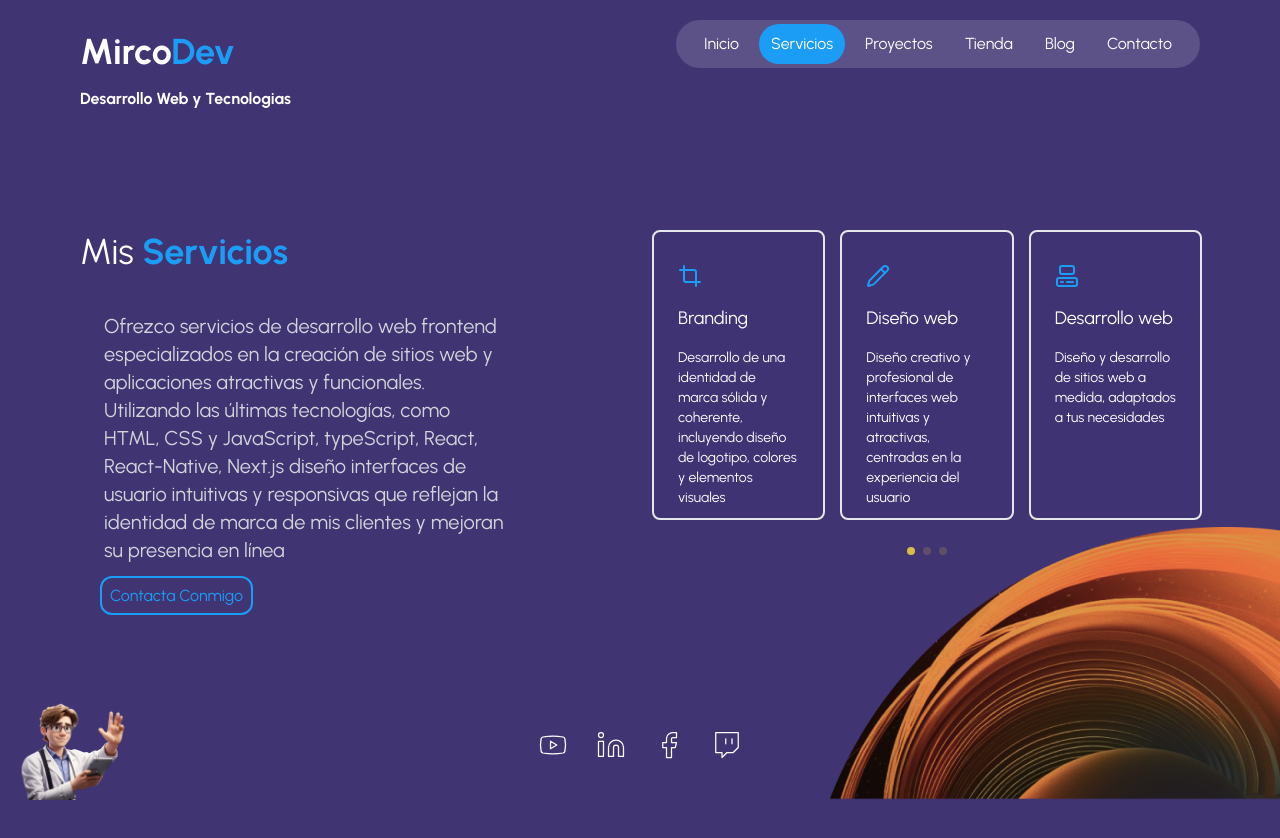
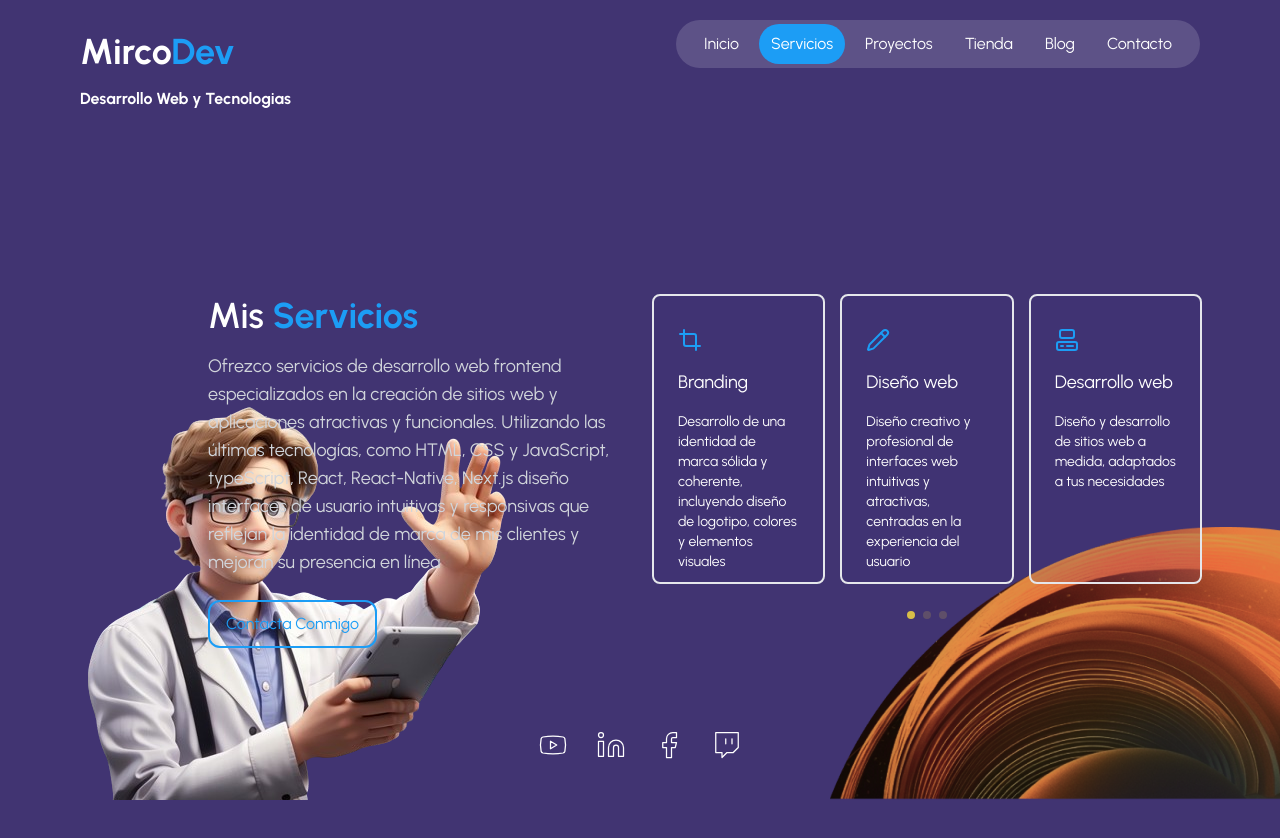
Before and after one commit to mirco-calle/my-landing-web, a Next.js app: page /services in a window 1280 px wide. Shown: the top 838 px of the page. Before the commit the page ends 800 px from the top, so only its background shows below. Built offline with nearby package versions, Linux system fonts and the light colour scheme.

Commit message:
cambios services

```diff
--- a/app/(routes)/services/page.tsx
+++ b/app/(routes)/services/page.tsx
@@ -11,17 +11,17 @@ const Services = () => {
       <CircleImage />
       <AvatarServices />
       <div
-        className="grid items-center justify-center h-screen max-w-5lx gap-6
-      mx-auto md:grid-cols-2 md:px-20"
+        className="grid items-center justify-center min-h-screen max-w-5xl gap-6
+        px-4 py-8 mx-auto mt-16 md:grid-cols-2 md:px-20 relative z-10"
       >
-        <div className=" max-w-[450px] mt-20 md:mt-0 ">
+        <div className="max-w-[450px] w-full mx-auto mt-16 md:mt-0">
           <h1
-            className="text-2xl leading-tight text-center py-10
-                       md:text-left md:text-4xl md: mb-0"
+            className="text-3xl font-semibold leading-tight text-center py-4
+                       md:text-left md:text-4xl md:mb-0"
           >
-            Mis <span className=" font-bold text-secondary">Servicios</span>
+            Mis <span className="font-bold text-secondary">Servicios</span>
           </h1>
-          <p className="mb-5 text-xl text-gray-300 mx-6">
+          <p className="mb-6 text-base text-gray-300 px-4 md:px-0 md:text-lg">
             Ofrezco servicios de desarrollo web frontend especializados en la
             creación de sitios web y aplicaciones atractivas y funcionales.
             Utilizando las últimas tecnologías, como HTML, CSS y JavaScript,
@@ -29,16 +29,19 @@ const Services = () => {
             usuario intuitivas y responsivas que reflejan la identidad de marca
             de mis clientes y mejoran su presencia en línea
           </p>
-          <Link
-            href="https://wa.link/s3pozw"
-            className=" mx-5 px-2 py-2 transition-all border-2 cursor-pointer text-secondary border-secondary
-                   text-md w-fit rounded-xl hover:shadow-xl hover:shadow-secondary"
-          >
-            Contacta Conmigo
-          </Link>
+          <div className="text-center md:text-left">
+            <Link
+              href="https://wa.link/s3pozw"
+              className="inline-block px-4 py-2.5 transition-all border-2 cursor-pointer
+                     text-secondary border-secondary text-md rounded-xl
+                     hover:shadow-xl hover:shadow-secondary"
+            >
+              Contacta Conmigo
+            </Link>
+          </div>
         </div>
         {/* SLIDER */}
-        <div>
+        <div className="relative z-10 mt-8 md:mt-0">
           <SliderServices />
         </div>
       </div>
--- a/app/layout.tsx
+++ b/app/layout.tsx
@@ -24,7 +24,7 @@ export default function RootLayout({
 }>) {
   return (
     <html lang="es">
-      <body className={urbanist.className}>
+      <body className={urbanist.className} suppressHydrationWarning>
         <Header />
         {children}
         <Navbar />
--- a/components/avatar-portfolio.tsx
+++ b/components/avatar-portfolio.tsx
@@ -1,19 +1,32 @@
 "use client";
 import MotionTransition from "./transition-component";
 import Image from "next/image";
+import { FC } from "react";
 
-export const AvatarPortfolio = () => {
+interface AvatarPortfolioProps {
+  className?: string;
+  width?: number;
+  height?: number;
+}
+
+export const AvatarPortfolio: FC<AvatarPortfolioProps> = ({
+  className = "",
+  width = 300,
+  height = 300,
+}) => {
   return (
     <MotionTransition
       position="botton"
-      className="bottom-0 left-0 hidden md:inline-block md:absolute"
+      className={`bottom-0 left-0 hidden md:inline-block md:absolute ${className}`}
     >
       <Image
         src="/avatar-works.png"
-        width={300}
-        height={300}
+        width={width}
+        height={height}
         className="w-full h-full"
         alt="Avatar portfolio"
+        priority
+        quality={75}
       />
     </MotionTransition>
   );
--- a/components/avatar-services.tsx
+++ b/components/avatar-services.tsx
@@ -10,10 +10,12 @@ export const AvatarServices = () => {
     >
       <Image
         src="/services.png"
-        width={150}
-        height={150}
-        className="w-[150px] h-full"
-        alt="Avatar"
+        width={300}
+        height={300}
+        className="w-full h-full"
+        alt="Avatar servicios"
+        priority
+        quality={75}
       />
     </MotionTransition>
   );
--- a/components/circle-image.tsx
+++ b/components/circle-image.tsx
@@ -1,15 +1,29 @@
 import Image from "next/image";
-import React from "react";
+import { FC } from "react";
 
-export const CircleImage = () => {
+interface CircleImageProps {
+  className?: string;
+  width?: number;
+  height?: number;
+}
+
+export const CircleImage: FC<CircleImageProps> = ({
+  className = "",
+  width = 300,
+  height = 300,
+}) => {
   return (
-    <div className="bottom-0 right-0 hidden md:inline-block md:absolute">
+    <div
+      className={`bottom-0 right-0 hidden md:inline-block md:absolute ${className}`}
+    >
       <Image
         src="/circles.png"
-        width={300}
-        height={300}
-        alt="Circle"
+        width={width}
+        height={height}
+        alt="Círculo decorativo"
         className="w-full h-full"
+        priority={false}
+        quality={75}
       />
     </div>
   );
--- a/components/portfolio-box.tsx
+++ b/components/portfolio-box.tsx
@@ -22,7 +22,7 @@ export const PortfolioBox = (props: PortfolioBoxProps) => {
         alt="Image product"
         width={200}
         height={200}
-        className="w-full md:w-[200px] rounded-2xl h-auto"
+        className="w-full md:w-full rounded-2xl h-auto"
       />
       <div className="flex gap-5 mt-5">
         <Link
```
